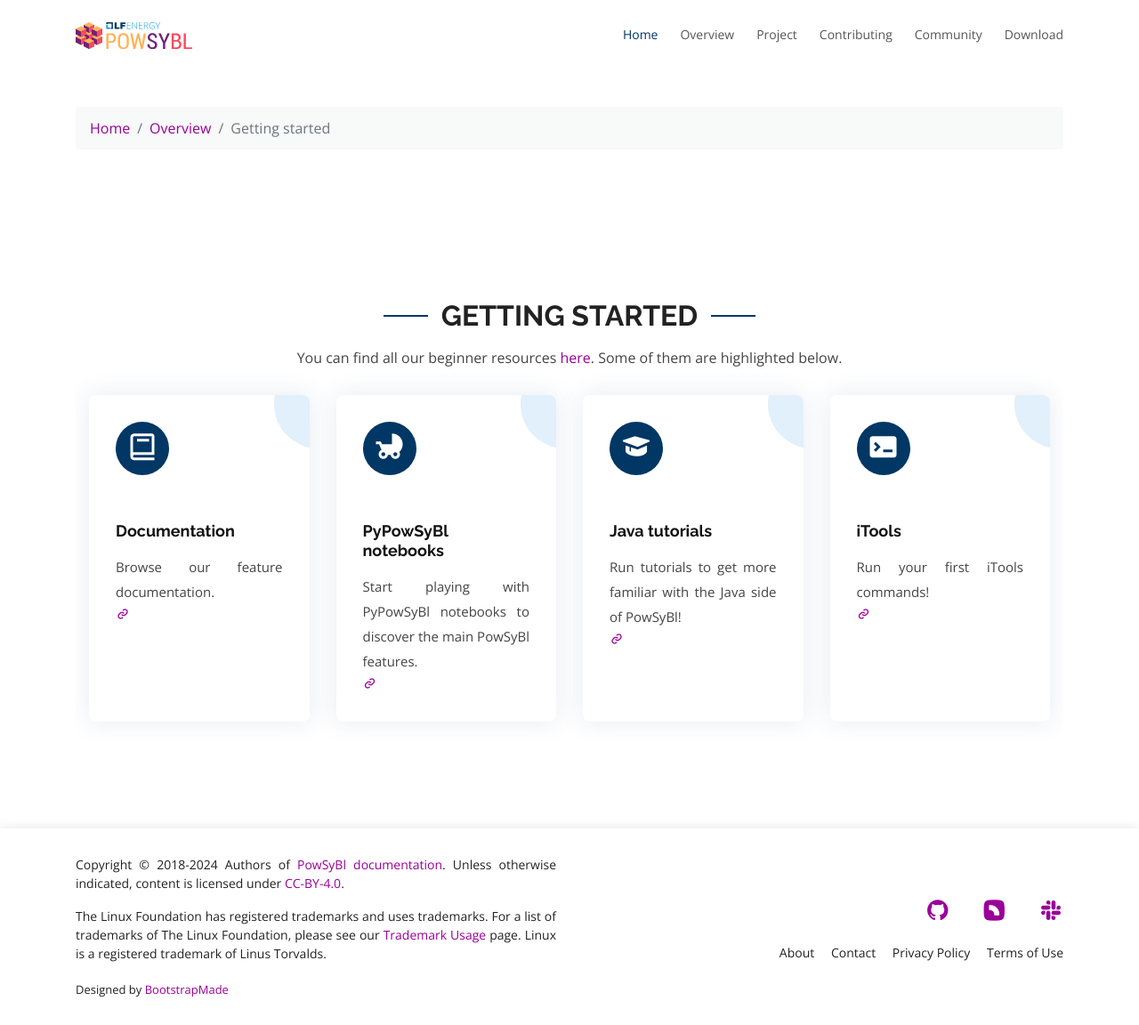
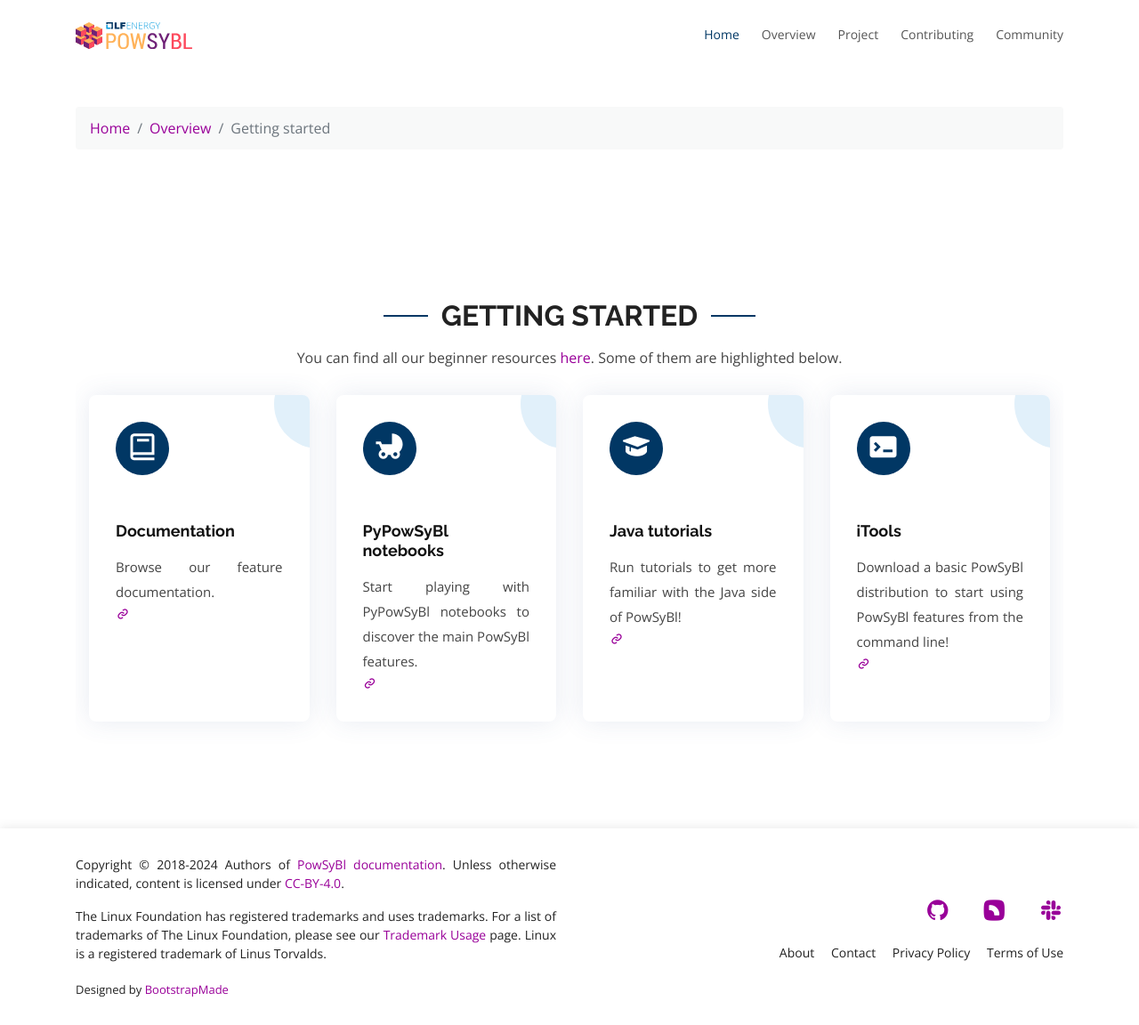
Before and after one commit to powsybl/powsybl.github.io, a Jekyll site: the page built from pages/overview/getting-started.html, in a window 1280 px wide and 1152 px high. Shown: the whole window at 89% size. Built offline with Jekyll 4.4.1, drawn with Linux system fonts in a browser that asks for light colours.

Commit message:
Remove download tab and add link to readthedocs for itools
Signed-off-by: Sophie Frasnedo <sophie.frasnedo@rte-france.com>

```diff
--- a/_includes/navbar.html
+++ b/_includes/navbar.html
@@ -16,7 +16,6 @@
                 </li>
                 <li><a href="/pages/community">Community</a>
                 </li>
-                <li><a href="/pages/download">Download</a></li>
             </ul>
         </nav>
     </div>
--- a/pages/overview/getting-started.html
+++ b/pages/overview/getting-started.html
@@ -55,14 +55,14 @@
             </div>
             <div class="col-md-3 col-lg-3 d-flex align-items-stretch mb-5 mb-lg-0">
                 <div class="icon-box">
-                    <a href="https://powsybl.readthedocs.io/en/latest/itools.html" target="_blank">
+                    <a href="https://powsybl.readthedocs.io/en/latest/itools/index.html" target="_blank">
                         <div class="icon"><i class="bx bxs-terminal"></i></div>
                         <h4 class="title">iTools</h4>
                     </a>
                     <p class="description">
-                        Run your first iTools commands!
+                        Download a basic PowSyBl distribution to start using PowSyBl features from the command line!
                     </p>
-                    <a href="https://powsybl.readthedocs.io/en/latest/itools.html" title="More Details" target="_blank"><i class="bx bx-link"></i></a>
+                    <a href="https://powsybl.readthedocs.io/en/latest/itools/index.html" title="More Details" target="_blank"><i class="bx bx-link"></i></a>
                 </div>
             </div>
         </div>
```
Also changed, not shown: pages/download/index.html (deleted, +0 -57 lines).
